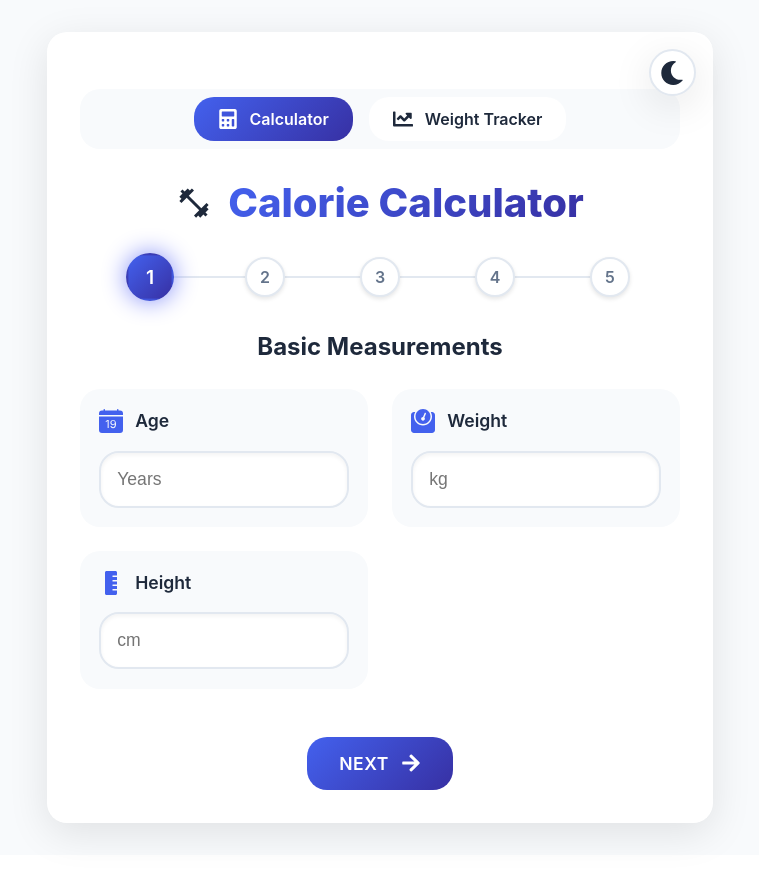
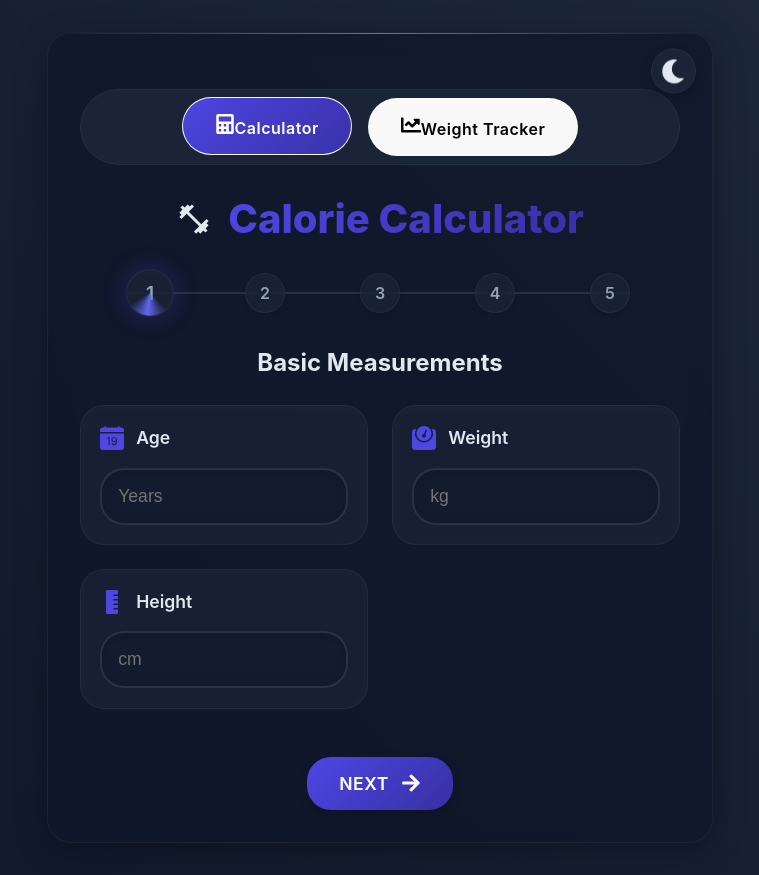
Before and after one commit to YSF9563/caloriessCal, a React (Vite) app: page / in a window 1280 px wide. Shown: the whole page, without its empty margins (260-1019 px from the left). Built offline with nearby package versions, Linux system fonts and the light colour scheme.

Commit message:
Update entire project with recent changes

```diff
--- a/src/App.css
+++ b/src/App.css
@@ -41,38 +41,43 @@
   color: #888;
 }
 
+/* Modern Design Variables */
 :root {
-  --primary-color: #4361ee;
+  --primary-color: #4f46e5;
   --primary-dark: #3730a3;
-  --primary-light: #818cf8;
-  --secondary-color: #2c3e50;
-  --background-color: #f8fafc;
-  --card-background: #ffffff;
-  --text-color: #1e293b;
-  --text-secondary: #64748b;
-  --border-color: #e2e8f0;
-  --border-radius: 20px;
-  --box-shadow: 0 10px 40px rgba(0, 0, 0, 0.1);
-  --gradient: linear-gradient(135deg, #4361ee 0%, #3730a3 100%);
-  --success-color: #10b981;
-  --warning-color: #f59e0b;
-  --danger-color: #ef4444;
-  --info-color: #3b82f6;
-  --transition: all 0.3s cubic-bezier(0.4, 0, 0.2, 1);
+  --primary-light: #6366f1;
+  --secondary-color: #1e293b;
+  --background-color: #0f172a;
+  --card-background: rgba(30, 41, 59, 0.7);
+  --text-color: #e2e8f0;
+  --text-secondary: #94a3b8;
+  --border-color: rgba(51, 65, 85, 0.6);
+  --border-radius: 24px;
+  --box-shadow: 0 8px 32px rgba(0, 0, 0, 0.2);
+  --gradient: linear-gradient(135deg, #4f46e5 0%, #3730a3 100%);
+  --success-color: #059669;
+  --warning-color: #d97706;
+  --danger-color: #dc2626;
+  --info-color: #2563eb;
+  --transition: all 0.4s cubic-bezier(0.4, 0, 0.2, 1);
+  --glass-background: rgba(15, 23, 42, 0.8);
+  --glass-border: 1px solid rgba(255, 255, 255, 0.1);
 }
 
 [data-theme='dark'] {
-  --primary-color: #818cf8;
-  --primary-dark: #6366f1;
-  --primary-light: #a5b4fc;
-  --secondary-color: #f1f5f9;
+  --primary-color: #4f46e5;
+  --primary-dark: #3730a3;
+  --primary-light: #6366f1;
+  --secondary-color: #e2e8f0;
   --background-color: #0f172a;
-  --card-background: #1e293b;
+  --card-background: rgba(30, 41, 59, 0.8);
   --text-color: #f1f5f9;
   --text-secondary: #cbd5e1;
-  --border-color: #334155;
-  --box-shadow: 0 10px 40px rgba(0, 0, 0, 0.3);
-  --gradient: linear-gradient(135deg, #818cf8 0%, #6366f1 100%);
+  --border-color: rgba(51, 65, 85, 0.6);
+  --box-shadow: 0 8px 32px rgba(0, 0, 0, 0.3);
+  --gradient: linear-gradient(135deg, #4f46e5 0%, #3730a3 100%);
+  --glass-background: rgba(15, 23, 42, 0.85);
+  --glass-border: 1px solid rgba(255, 255, 255, 0.1);
 }
 
 * {
@@ -81,17 +86,34 @@
   box-sizing: border-box;
 }
 
+/* Enhanced Body Background */
 body {
   margin: 0;
   padding: 1rem;
-  background-color: var(--background-color);
+  background: linear-gradient(45deg, #0f172a 0%, #1e293b 100%);
   color: var(--text-color);
-  font-family: -apple-system, BlinkMacSystemFont, 'Segoe UI', Roboto, 'Helvetica Neue', Arial, sans-serif;
+  font-family: 'Inter', -apple-system, BlinkMacSystemFont, 'Segoe UI', Roboto, sans-serif;
   min-height: 100vh;
   display: flex;
   align-items: center;
   justify-content: center;
   transition: var(--transition);
+  position: relative;
+  overflow-x: hidden;
+}
+
+body::before {
+  content: '';
+  position: fixed;
+  top: 0;
+  left: 0;
+  width: 100%;
+  height: 100%;
+  background:
+    radial-gradient(circle at 20% 20%, rgba(79, 70, 229, 0.08) 0%, transparent 40%),
+    radial-gradient(circle at 80% 80%, rgba(55, 48, 163, 0.08) 0%, transparent 40%);
+  pointer-events: none;
+  z-index: -1;
 }
 
 .calculator-container {
@@ -99,14 +121,30 @@ body {
   max-width: 800px;
   margin: auto;
   padding: 3.5rem 2rem 2rem;
-  background: var(--card-background);
+  background: var(--glass-background);
   border-radius: var(--border-radius);
-  box-shadow: var(--box-shadow);
+  box-shadow: 0 8px 32px rgba(0, 0, 0, 0.3);
   position: relative;
   transition: var(--transition);
-  animation: fadeIn 0.5s ease-out;
-  backdrop-filter: blur(10px);
-  border: 1px solid rgba(255, 255, 255, 0.1);
+  animation: fadeScale 0.6s ease-out;
+  backdrop-filter: blur(12px);
+  border: 1px solid rgba(255, 255, 255, 0.05);
+  overflow: hidden;
+}
+
+.calculator-container::before {
+  content: '';
+  position: absolute;
+  top: 0;
+  left: 0;
+  right: 0;
+  height: 1px;
+  background: linear-gradient(
+    90deg,
+    transparent,
+    var(--primary-light),
+    transparent
+  );
 }
 
 .theme-toggle {
@@ -117,8 +155,9 @@ body {
 }
 
 .theme-toggle-btn {
-  background: var(--card-background);
-  border: 2px solid var(--border-color);
+  background: rgba(30, 41, 59, 0.8);
+  backdrop-filter: blur(8px);
+  border: 1px solid rgba(255, 255, 255, 0.05);
   color: var(--text-color);
   cursor: pointer;
   padding: 0.6rem;
@@ -127,12 +166,12 @@ body {
   align-items: center;
   justify-content: center;
   transition: var(--transition);
-  box-shadow: var(--box-shadow);
+  box-shadow: 0 4px 12px rgba(0, 0, 0, 0.2);
+  animation: float 6s ease-in-out infinite;
 }
 
 .theme-toggle-btn:hover {
-  transform: scale(1.1) rotate(15deg);
-  border-color: var(--primary-color);
+  transform: scale(1.1) rotate(180deg);
 }
 
 .header {
@@ -187,8 +226,9 @@ h1 {
   width: 40px;
   height: 40px;
   border-radius: 50%;
-  background: var(--card-background);
-  border: 2px solid var(--border-color);
+  background: rgba(30, 41, 59, 0.6);
+  backdrop-filter: blur(8px);
+  border: 1px solid rgba(255, 255, 255, 0.05);
   display: flex;
   align-items: center;
   justify-content: center;
@@ -198,22 +238,37 @@ h1 {
   z-index: 2;
   transition: var(--transition);
   box-shadow: 0 2px 4px rgba(0, 0, 0, 0.1);
+  overflow: hidden;
 }
 
-.progress-step.active {
-  background: var(--gradient);
-  border-color: transparent;
-  color: white;
-  transform: scale(1.05);
+.progress-step::after {
+  content: '';
+  position: absolute;
+  top: -50%;
+  left: -50%;
+  width: 200%;
+  height: 200%;
+  background: conic-gradient(
+    transparent,
+    var(--primary-light),
+    transparent 30%
+  );
+  animation: rotate 4s linear infinite;
+  opacity: 0;
+  transition: opacity 0.3s;
+}
+
+.progress-step.active::after {
+  opacity: 1;
 }
 
 .progress-step.current {
   transform: scale(1.2);
-  box-shadow: 0 0 20px var(--primary-light);
+  box-shadow: 0 0 20px rgba(79, 70, 229, 0.3);
 }
 
 .step-content {
-  animation: slideUp 0.5s ease-out;
+  animation: slideScale 0.5s cubic-bezier(0.4, 0, 0.2, 1);
 }
 
 .measurements-step,
@@ -244,15 +299,17 @@ h2 {
   display: flex;
   flex-direction: column;
   gap: 1rem;
-  background: var(--background-color);
+  background: rgba(30, 41, 59, 0.6);
+  backdrop-filter: blur(8px);
+  border: 1px solid rgba(255, 255, 255, 0.05);
   padding: 1.2rem;
   border-radius: var(--border-radius);
   transition: var(--transition);
 }
 
 .form-group:hover {
-  transform: translateY(-2px);
-  box-shadow: var(--box-shadow);
+  transform: translateY(-5px) scale(1.02);
+  box-shadow: 0 20px 40px rgba(0, 0, 0, 0.12);
 }
 
 label {
@@ -270,10 +327,11 @@ label svg {
 
 input {
   padding: 1rem;
-  border: 2px solid var(--border-color);
+  border: 2px solid rgba(255, 255, 255, 0.1);
   border-radius: var(--border-radius);
   font-size: 1.1rem;
-  background: var(--card-background);
+  background: rgba(15, 23, 42, 0.6);
+  backdrop-filter: blur(8px);
   color: var(--text-color);
   transition: var(--transition);
   box-shadow: inset 0 2px 4px rgba(0, 0, 0, 0.05);
@@ -282,7 +340,8 @@ input {
 input:focus {
   outline: none;
   border-color: var(--primary-color);
-  box-shadow: 0 0 0 4px var(--primary-light);
+  box-shadow: 0 0 0 3px rgba(79, 70, 229, 0.2);
+  transform: scale(1.02);
 }
 
 .gender-options {
@@ -296,7 +355,7 @@ input:focus {
 .gender-option {
   position: relative;
   padding: 1.5rem;
-  border: 2px solid var(--border-color);
+  border: 2px solid rgba(255, 255, 255, 0.05);
   border-radius: var(--border-radius);
   cursor: pointer;
   transition: var(--transition);
@@ -327,7 +386,7 @@ input:focus {
 }
 
 .question-card {
-  background: var(--card-background);
+  background: var(--glass-background);
   padding: 1.5rem;
   border-radius: var(--border-radius);
   margin-bottom: 1.5rem;
@@ -348,8 +407,9 @@ input:focus {
 }
 
 .option-btn {
-  background: var(--card-background);
-  border: 2px solid var(--border-color);
+  background: var(--glass-background);
+  backdrop-filter: blur(8px);
+  border: var(--glass-border);
   padding: 1rem 1.5rem;
   border-radius: var(--border-radius);
   cursor: pointer;
@@ -419,7 +479,7 @@ input:focus {
 .goal-option {
   position: relative;
   padding: 1.5rem;
-  border: 2px solid var(--border-color);
+  border: 2px solid rgba(255, 255, 255, 0.05);
   border-radius: var(--border-radius);
   cursor: pointer;
   transition: var(--transition);
@@ -459,7 +519,7 @@ input:focus {
 .rate-option {
   position: relative;
   padding: 1.5rem;
-  border: 2px solid var(--border-color);
+  border: 2px solid rgba(255, 255, 255, 0.05);
   border-radius: var(--border-radius);
   cursor: pointer;
   transition: var(--transition);
@@ -500,12 +560,13 @@ input:focus {
   align-items: center;
   gap: 0.5rem;
   padding: 0.5rem 1rem;
-  background: var(--primary-color);
+  background: rgba(79, 70, 229, 0.2);
   color: white;
   border-radius: 100px;
   font-weight: 600;
   margin-top: 0.5rem;
   font-size: 0.9rem;
+  border: 1px solid rgba(79, 70, 229, 0.3);
 }
 
 .calories-display {
@@ -517,15 +578,15 @@ input:focus {
   width: 180px;
   height: 180px;
   border-radius: 50%;
-  background: var(--gradient);
+  background: linear-gradient(135deg, #3730a3 0%, #4f46e5 100%);
   display: flex;
   flex-direction: column;
   align-items: center;
   justify-content: center;
   margin: 1rem auto;
   position: relative;
-  box-shadow: 0 10px 30px rgba(0, 0, 0, 0.2);
-  animation: pulse 2s infinite;
+  box-shadow: 0 10px 30px rgba(0, 0, 0, 0.3);
+  animation: float 6s ease-in-out infinite;
 }
 
 .calories-number {
@@ -552,7 +613,9 @@ input:focus {
 }
 
 .macro-card {
-  background: var(--card-background);
+  background: rgba(30, 41, 59, 0.6);
+  backdrop-filter: blur(8px);
+  border: 1px solid rgba(255, 255, 255, 0.05);
   padding: 1rem;
   border-radius: var(--border-radius);
   display: flex;
@@ -563,6 +626,8 @@ input:focus {
   border: 1px solid var(--border-color);
   position: relative;
   overflow: hidden;
+  animation: slideUp 0.6s cubic-bezier(0.4, 0, 0.2, 1);
+  animation-fill-mode: both;
 }
 
 .macro-card::before {
@@ -582,8 +647,8 @@ input:focus {
 }
 
 .macro-card:hover {
-  transform: translateY(-5px);
-  box-shadow: 0 10px 20px rgba(0, 0, 0, 0.1);
+  transform: translateY(-5px) scale(1.02);
+  box-shadow: 0 20px 40px rgba(0, 0, 0, 0.12);
 }
 
 .macro-icon {
@@ -600,7 +665,7 @@ input:focus {
 .macro-value {
   font-size: 1.5rem;
   font-weight: 800;
-  color: var(--primary-color);
+  color: var(--primary-light);
   line-height: 1;
 }
 
@@ -608,7 +673,8 @@ input:focus {
   text-align: center;
   margin-top: 1.5rem;
   padding: 1rem;
-  background: var(--background-color);
+  background: rgba(30, 41, 59, 0.6);
+  backdrop-filter: blur(8px);
   border-radius: var(--border-radius);
   max-width: 500px;
   margin-left: auto;
@@ -644,16 +710,18 @@ input:focus {
 }
 
 .back-btn {
-  background: var(--background-color);
+  background: rgba(30, 41, 59, 0.6);
+  border: 1px solid rgba(255, 255, 255, 0.05);
   color: var(--text-color);
 }
 
 .next-btn,
 .calculate-btn {
-  background: var(--gradient);
+  background: linear-gradient(135deg, #4f46e5 0%, #3730a3 100%);
   color: white;
   position: relative;
   overflow: hidden;
+  box-shadow: 0 4px 12px rgba(0, 0, 0, 0.2);
 }
 
 .next-btn::after,
@@ -685,35 +753,34 @@ input:focus {
   margin-top: 1.5rem;
 }
 
-@keyframes fadeIn {
+@keyframes fadeScale {
   from {
     opacity: 0;
+    transform: scale(0.9);
   }
   to {
     opacity: 1;
+    transform: scale(1);
   }
 }
 
-@keyframes slideUp {
+@keyframes slideScale {
   from {
     opacity: 0;
-    transform: translateY(20px);
+    transform: translateY(20px) scale(0.95);
   }
   to {
     opacity: 1;
-    transform: translateY(0);
+    transform: translateY(0) scale(1);
   }
 }
 
-@keyframes pulse {
-  0% {
-    box-shadow: 0 0 0 0 rgba(74, 144, 226, 0.4);
+@keyframes rotate {
+  from {
+    transform: rotate(0deg);
   }
-  70% {
-    box-shadow: 0 0 0 20px rgba(74, 144, 226, 0);
-  }
-  100% {
-    box-shadow: 0 0 0 0 rgba(74, 144, 226, 0);
+  to {
+    transform: rotate(360deg);
   }
 }
 
@@ -887,9 +954,13 @@ input:focus {
 
 /* Accessibility Improvements */
 @media (prefers-reduced-motion: reduce) {
-  * {
-    animation: none !important;
-    transition: none !important;
+  *,
+  ::before,
+  ::after {
+    animation-duration: 0.01ms !important;
+    animation-iteration-count: 1 !important;
+    transition-duration: 0.01ms !important;
+    scroll-behavior: auto !important;
   }
 }
 
@@ -920,7 +991,8 @@ input:focus {
   max-width: 500px;
   margin: 2rem auto;
   padding: 1.5rem;
-  background: var(--background-color);
+  background: var(--glass-background);
+  backdrop-filter: blur(8px);
   border-radius: var(--border-radius);
 }
 
@@ -931,11 +1003,11 @@ input:focus {
 }
 
 .weight-input-section {
-  background: var(--background-color);
+  background: rgba(30, 41, 59, 0.6);
   padding: 2rem;
   border-radius: var(--border-radius);
   margin-bottom: 2rem;
-  box-shadow: var(--box-shadow);
+  box-shadow: 0 4px 16px rgba(0, 0, 0, 0.2);
 }
 
 .weight-input {
@@ -951,9 +1023,10 @@ input:focus {
   flex: 1;
   padding: 1.2rem;
   font-size: 1.2rem;
-  border: 2px solid var(--border-color);
+  border: 2px solid rgba(255, 255, 255, 0.1);
   border-radius: var(--border-radius);
-  background: var(--card-background);
+  background: rgba(15, 23, 42, 0.6);
+  backdrop-filter: blur(8px);
   color: var(--text-color);
   text-align: center;
   font-weight: 600;
@@ -974,19 +1047,21 @@ input:focus {
 }
 
 .stat-card {
-  background: var(--card-background);
+  background: rgba(30, 41, 59, 0.6);
+  backdrop-filter: blur(8px);
+  border: 1px solid rgba(255, 255, 255, 0.05);
   padding: 1.5rem;
   border-radius: var(--border-radius);
   border: 1px solid var(--border-color);
   display: flex;
   flex-direction: column;
   gap: 0.75rem;
-  box-shadow: var(--box-shadow);
+  box-shadow: 0 4px 16px rgba(0, 0, 0, 0.2);
   transition: var(--transition);
 }
 
 .stat-card:hover {
-  transform: translateY(-2px);
+  transform: translateY(-5px) scale(1.02);
 }
 
 .stat-label {
@@ -1002,13 +1077,15 @@ input:focus {
 }
 
 .history-list {
-  background: var(--background-color);
+  background: rgba(30, 41, 59, 0.6);
+  backdrop-filter: blur(8px);
+  border: 1px solid rgba(255, 255, 255, 0.05);
   border-radius: var(--border-radius);
   padding: 1.5rem;
   margin-top: 1.5rem;
   max-height: 400px;
   overflow-y: auto;
-  box-shadow: var(--box-shadow);
+  box-shadow: 0 4px 16px rgba(0, 0, 0, 0.2);
 }
 
 .history-item {
@@ -1016,9 +1093,9 @@ input:focus {
   justify-content: space-between;
   align-items: center;
   padding: 1rem;
-  border-bottom: 1px solid var(--border-color);
+  border-bottom: 1px solid rgba(255, 255, 255, 0.05);
   transition: var(--transition);
-  background: var(--card-background);
+  background: rgba(30, 41, 59, 0.4);
   margin-bottom: 0.5rem;
   border-radius: var(--border-radius);
 }
@@ -1030,7 +1107,7 @@ input:focus {
 
 .history-item:hover {
   transform: translateX(5px);
-  box-shadow: 0 2px 8px rgba(0, 0, 0, 0.1);
+  box-shadow: 0 4px 12px rgba(0, 0, 0, 0.2);
 }
 
 .history-date {
@@ -1052,11 +1129,11 @@ input:focus {
 }
 
 .metabolism-info {
-  background: var(--card-background);
+  background: rgba(30, 41, 59, 0.6);
   padding: 1.5rem;
   border-radius: var(--border-radius);
   margin-top: 2rem;
-  border: 1px solid var(--border-color);
+  border: 1px solid rgba(255, 255, 255, 0.05);
   text-align: left;
 }
 
@@ -1160,33 +1237,52 @@ input:focus {
   gap: 1rem;
   margin-bottom: 2rem;
   padding: 0.5rem;
-  background: var(--background-color);
-  border-radius: var(--border-radius);
+  background: rgba(30, 41, 59, 0.8);
+  backdrop-filter: blur(8px);
+  border-radius: 100px;
+  border: 1px solid rgba(255, 255, 255, 0.05);
+  transform: translateY(0);
+  transition: var(--transition);
 }
 
 .nav-item {
-  display: flex;
-  align-items: center;
-  gap: 0.75rem;
-  padding: 0.75rem 1.5rem;
-  border: none;
-  border-radius: var(--border-radius);
-  background: var(--card-background);
-  color: var(--text-color);
-  font-size: 1rem;
+  position: relative;
+  overflow: hidden;
+  padding: 1rem 2rem;
+  border-radius: 100px;
   font-weight: 600;
-  cursor: pointer;
+  letter-spacing: 0.5px;
+  transform: translateY(0);
   transition: var(--transition);
+}
+
+.nav-item::before {
+  content: '';
+  position: absolute;
+  top: 50%;
+  left: 50%;
+  width: 120%;
+  height: 120%;
+  background: var(--gradient);
+  border-radius: inherit;
+  transform: translate(-50%, -50%) scale(0);
+  transition: transform 0.6s cubic-bezier(0.4, 0, 0.2, 1);
+  z-index: -1;
+}
+
+.nav-item:hover::before,
+.nav-item.active::before {
+  transform: translate(-50%, -50%) scale(1);
 }
 
 .nav-item:hover {
   transform: translateY(-2px);
-  box-shadow: var(--box-shadow);
+  color: white;
 }
 
 .nav-item.active {
-  background: var(--gradient);
   color: white;
+  transform: translateY(-1px);
 }
 
 .tracker-container {
@@ -1198,9 +1294,10 @@ input:focus {
 .empty-state {
   text-align: center;
   padding: 3rem 1.5rem;
-  background: var(--card-background);
+  background: rgba(30, 41, 59, 0.6);
+  backdrop-filter: blur(8px);
   border-radius: var(--border-radius);
-  box-shadow: var(--box-shadow);
+  box-shadow: 0 4px 16px rgba(0, 0, 0, 0.2);
 }
 
 .empty-state h2 {
@@ -1234,3 +1331,80 @@ input:focus {
     margin-bottom: 1.5rem;
   }
 }
+
+/* Floating Animation for Cards */
+@keyframes float {
+  0% {
+    transform: translateY(0px);
+  }
+  50% {
+    transform: translateY(-10px);
+  }
+  100% {
+    transform: translateY(0px);
+  }
+}
+
+/* Shimmering Effect */
+.nav-item.active::after,
+.calories-circle::after {
+  content: '';
+  position: absolute;
+  top: -50%;
+  left: -50%;
+  width: 200%;
+  height: 200%;
+  background: linear-gradient(
+    45deg,
+    transparent,
+    rgba(255, 255, 255, 0.1),
+    transparent
+  );
+  transform: rotate(45deg);
+  animation: shimmer 3s infinite;
+}
+
+@keyframes shimmer {
+  0% {
+    transform: translateX(-100%) rotate(45deg);
+  }
+  100% {
+    transform: translateX(100%) rotate(45deg);
+  }
+}
+
+/* Results Animation */
+.results-step {
+  animation: fadeScale 0.6s cubic-bezier(0.4, 0, 0.2, 1);
+}
+
+/* Loading States */
+.loading-overlay {
+  position: absolute;
+  top: 0;
+  left: 0;
+  width: 100%;
+  height: 100%;
+  background: var(--glass-background);
+  backdrop-filter: blur(8px);
+  display: flex;
+  align-items: center;
+  justify-content: center;
+  z-index: 1000;
+  animation: fadeIn 0.3s;
+}
+
+.loading-spinner {
+  width: 50px;
+  height: 50px;
+  border: 3px solid var(--border-color);
+  border-top-color: var(--primary-color);
+  border-radius: 50%;
+  animation: spin 1s linear infinite;
+}
+
+@keyframes spin {
+  to {
+    transform: rotate(360deg);
+  }
+}
```
